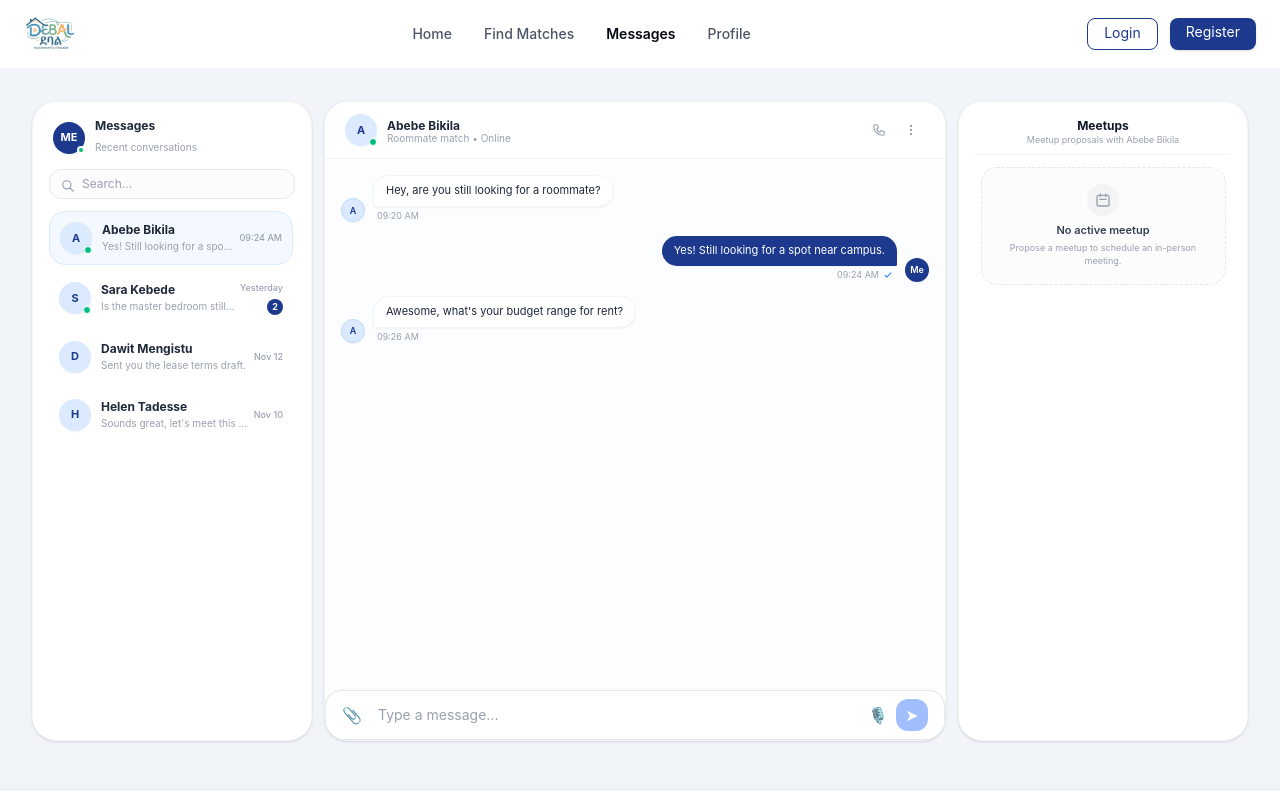
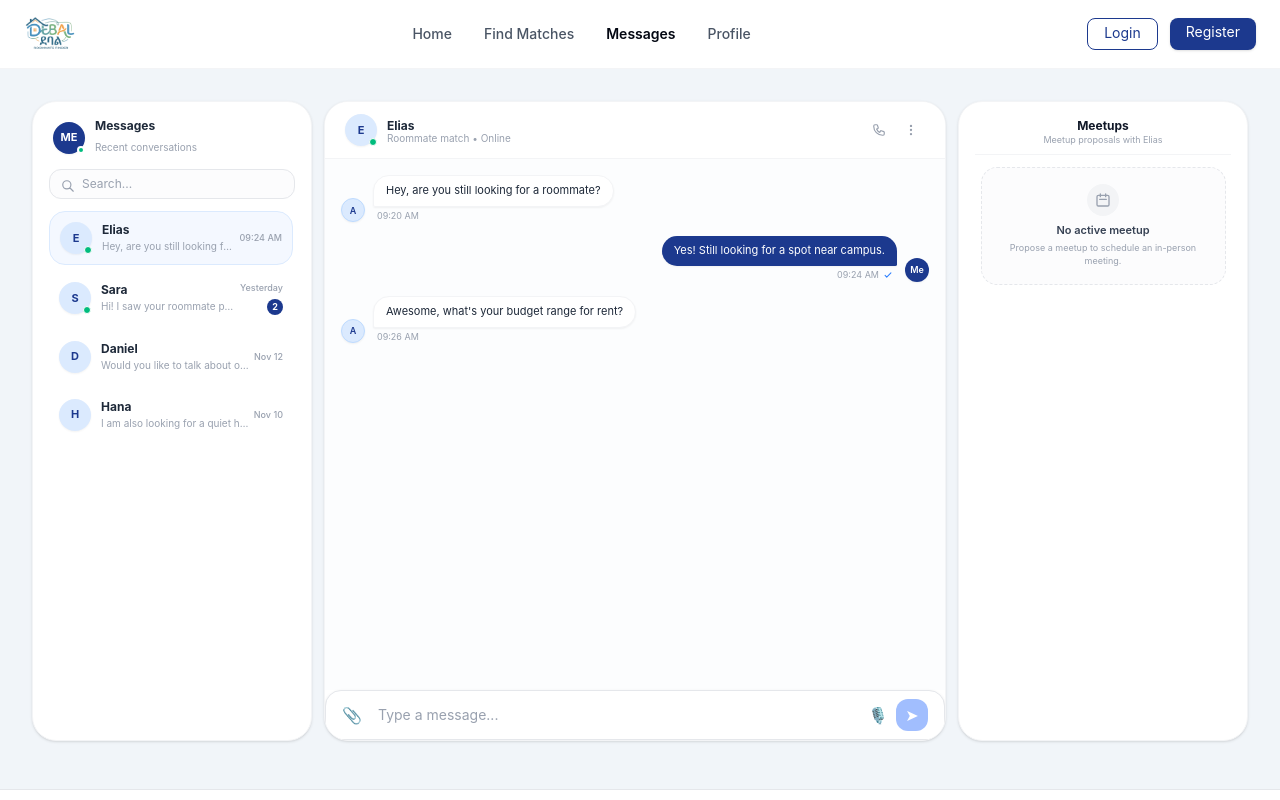
Before and after one commit to Natnael9/Debal, a React (Vite) app in the folder frontend/: page /app/messages in a window 1280 px wide. Shown: the top 800 px of the page. Built offline with nearby package versions, Linux system fonts and the light colour scheme; no server answers.

Commit message:
edited the roughting and editing the navigation from the matching page to profile candidate to messages page to the proper user

```diff
--- a/frontend/src/pages/chat/ChatLayout.jsx
+++ b/frontend/src/pages/chat/ChatLayout.jsx
@@ -1,4 +1,5 @@
-import { useState } from "react";
+import { useEffect, useState } from "react";
+import { useSearchParams } from "react-router-dom";
 import ChatList from "../../components/chat/ChatList";
 import ChatWindow from "../../components/chat/ChatWindow";
 import MeetupCard from "../../components/chat/MeetupCard";
@@ -6,18 +7,22 @@ import MeetupCard from "../../components/chat/MeetupCard";
 const INITIAL_CHATS = [
   {
     id: "1",
-    name: "Abebe Bikila",
+    userId: "1",
+    name: "Elias",
     subtitle: "Roommate match",
-    avatarText: "A",
+    avatarText: "E",
+    avatarUrl: "",
     isOnline: true,
-    lastMessage: "Yes! Still looking for a spot ne...",
+    lastMessage: "Hey, are you still looking for a roommate?",
     time: "09:24 AM",
     unreadCount: 0,
-    meetup: { status: "none" },
+    meetup: {
+      status: "none",
+    },
     messages: [
       {
         id: "m1",
-        senderId: "abebe",
+        senderId: "1",
         content: "Hey, are you still looking for a roommate?",
         createdAt: "09:20 AM",
       },
@@ -29,7 +34,7 @@ const INITIAL_CHATS = [
       },
       {
         id: "m3",
-        senderId: "abebe",
+        senderId: "1",
         content: "Awesome, what's your budget range for rent?",
         createdAt: "09:26 AM",
       },
@@ -38,32 +43,34 @@ const INITIAL_CHATS = [
 
   {
     id: "2",
-    name: "Sara Kebede",
-    subtitle: "Apartment Sublet",
+    userId: "2",
+    name: "Sara",
+    subtitle: "Roommate match",
     avatarText: "S",
+    avatarUrl: "",
     isOnline: true,
-    lastMessage: "Is the master bedroom still a...",
+    lastMessage: "Hi! I saw your roommate profile.",
     time: "Yesterday",
     unreadCount: 2,
     meetup: {
       status: "pending",
-      proposedBy: "Sara Kebede",
+      proposedBy: "Sara",
       date: "August 22, 2026",
       time: "3:00 PM",
-      location: "Bole, Addis Ababa",
+      location: "Kazanchis, Addis Ababa",
       note: "Let's meet for coffee!",
     },
     messages: [
       {
         id: "m4",
-        senderId: "sara",
-        content: "Hi there! Saw your listing.",
+        senderId: "2",
+        content: "Hi there! I saw your roommate profile.",
         createdAt: "03:15 PM",
       },
       {
         id: "m5",
-        senderId: "sara",
-        content: "Is the master bedroom still available?",
+        senderId: "2",
+        content: "Are you still looking for a roommate?",
         createdAt: "03:16 PM",
       },
     ],
@@ -71,26 +78,34 @@ const INITIAL_CHATS = [
 
   {
     id: "3",
-    name: "Dawit Mengistu",
-    subtitle: "Bole Studio Share",
+    userId: "3",
+    name: "Daniel",
+    subtitle: "Roommate match",
     avatarText: "D",
+    avatarUrl: "",
     isOnline: false,
-    lastMessage: "Sent you the lease terms draft.",
+    lastMessage: "Would you like to talk about our preferences?",
     time: "Nov 12",
     unreadCount: 0,
     meetup: {
       status: "pending",
-      proposedBy: "Dawit Mengistu",
+      proposedBy: "Daniel",
       date: "August 24, 2026",
       time: "5:00 PM",
-      location: "Bole, Addis Ababa",
-      note: "Let's discuss the apartment.",
+      location: "CMC, Addis Ababa",
+      note: "Let's discuss our roommate preferences.",
     },
     messages: [
       {
         id: "m6",
-        senderId: "dawit",
-        content: "Sent you the lease terms draft.",
+        senderId: "3",
+        content: "Hey! We seem to have similar roommate preferences.",
+        createdAt: "11:40 AM",
+      },
+      {
+        id: "m7",
+        senderId: "3",
+        content: "Would you like to talk about our preferences?",
         createdAt: "11:45 AM",
       },
     ],
@@ -98,19 +113,23 @@ const INITIAL_CHATS = [
 
   {
     id: "4",
-    name: "Helen Tadesse",
-    subtitle: "Potential Flatmate",
+    userId: "4",
+    name: "Hana",
+    subtitle: "Roommate match",
     avatarText: "H",
+    avatarUrl: "",
     isOnline: false,
-    lastMessage: "Sounds great, let's meet this Sa...",
+    lastMessage: "I am also looking for a quiet home.",
     time: "Nov 10",
     unreadCount: 0,
-    meetup: { status: "none" },
+    meetup: {
+      status: "none",
+    },
     messages: [
       {
-        id: "m7",
-        senderId: "helen",
-        content: "Sounds great, let's meet this Saturday!",
+        id: "m8",
+        senderId: "4",
+        content: "Hi! I am also looking for a quiet and clean home.",
         createdAt: "02:00 PM",
       },
     ],
@@ -118,9 +137,16 @@ const INITIAL_CHATS = [
 ];
 
 function ChatLayout() {
+
+  const [searchParams] = useSearchParams();
+
+  const chatFromUrl = searchParams.get("chat");
+
   const [chats, setChats] = useState(INITIAL_CHATS);
 
-  const [activeChatId, setActiveChatId] = useState("1");
+  const [activeChatId, setActiveChatId] = useState(
+    chatFromUrl || "1"
+  );
 
   const [isSidebarOpen, setIsSidebarOpen] = useState(false);
 
@@ -138,6 +164,18 @@ function ChatLayout() {
   const activeChat =
     chats.find((chat) => chat.id === activeChatId) || chats[0];
 
+
+      useEffect(() => {
+    if (!chatFromUrl) return;
+
+    const chatExists = INITIAL_CHATS.some(
+      (chat) => chat.id === chatFromUrl
+    );
+
+    if (chatExists) {
+      setActiveChatId(chatFromUrl);
+    }
+  }, [chatFromUrl]);
   /* =====================================================
      SEND MESSAGE
   ====================================================== */
--- a/frontend/src/routes/ProtectedRoutes.jsx
+++ b/frontend/src/routes/ProtectedRoutes.jsx
@@ -1,41 +1,85 @@
 import { Routes, Route, Navigate } from "react-router-dom";
 
-// 1. Add your new imports here:
-import MatchCard from "../components/matchmaking/MatchCard";
-import ChatList from "../components/chat/ChatList";
 import ProfilePage from "../pages/ProfilePage";
 import MatchFeed from "../pages/Dashboard";
-// import ChatWindow from "../pages/chat/ChatWindow";
 import ChatLayout from "../pages/chat/ChatLayout";
-import VerificationWizard from '../pages/VerificationWizard';
-import SettingsPage from '../pages/SettingsPage';
+import VerificationWizard from "../pages/VerificationWizard";
+import SettingsPage from "../pages/SettingsPage";
 import BookmarksPage from "../pages/BookmarksPage";
 import CandidateProfilePage from "../pages/CandidateProfilePage";
 
+function ProtectedRoutes() {
+  const user = {
+    questionnaireCompleted: true,
+  };
 
-function ProtectedRoutes() {
-  // 1. Change user from null to this object:
-  const user = { questionnaireCompleted: true };
   const isLoading = false;
 
-  if (isLoading) return <div>Loading...</div>;
-  if (!user) return <Navigate to="/login" replace />;
-  if (!user.questionnaireCompleted && window.location.pathname !== '/questionnaire') {
+  if (isLoading) {
+    return <div>Loading...</div>;
+  }
+
+  if (!user) {
+    return <Navigate to="/login" replace />;
+  }
+
+  if (
+    !user.questionnaireCompleted &&
+    window.location.pathname !== "/questionnaire"
+  ) {
     return <Navigate to="/questionnaire" replace />;
   }
 
   return (
     <Routes>
 
+      {/* Main application */}
 
-      {/* 2. Add the new routes here: */}
-      <Route path="/dashboard" element={<MatchFeed />} />
-      {/* <Route path="/messages" element={<ChatList />} /> */}
-      <Route path="/profile" element={<ProfilePage />} />
-      <Route path="/messages" element={<ChatLayout />} />
-      <Route path="/settings" element={<SettingsPage />} />
-     <Route path="/candidate-profile/:userId" element={<CandidateProfilePage />}
-/>
+      <Route
+        path="dashboard"
+        element={<MatchFeed />}
+      />
+
+      <Route
+        path="messages"
+        element={<ChatLayout />}
+      />
+
+      <Route
+        path="profile"
+        element={<ProfilePage />}
+      />
+
+      <Route
+        path="settings"
+        element={<SettingsPage />}
+      />
+
+      <Route
+        path="bookmarks"
+        element={<BookmarksPage />}
+      />
+
+      {/* Candidate profile */}
+
+      <Route
+        path="candidate-profile/:userId"
+        element={<CandidateProfilePage />}
+      />
+
+      {/* Optional verification */}
+
+      <Route
+        path="verification"
+        element={<VerificationWizard />}
+      />
+
+      {/* Fallback */}
+
+      <Route
+        path="*"
+        element={<Navigate to="dashboard" replace />}
+      />
 
     </Routes>
   );
```
Also changed, not shown: frontend/src/pages/CandidateProfilePage.jsx (+99 -76 lines). Lines whose indentation alone changed are shown as unchanged.
